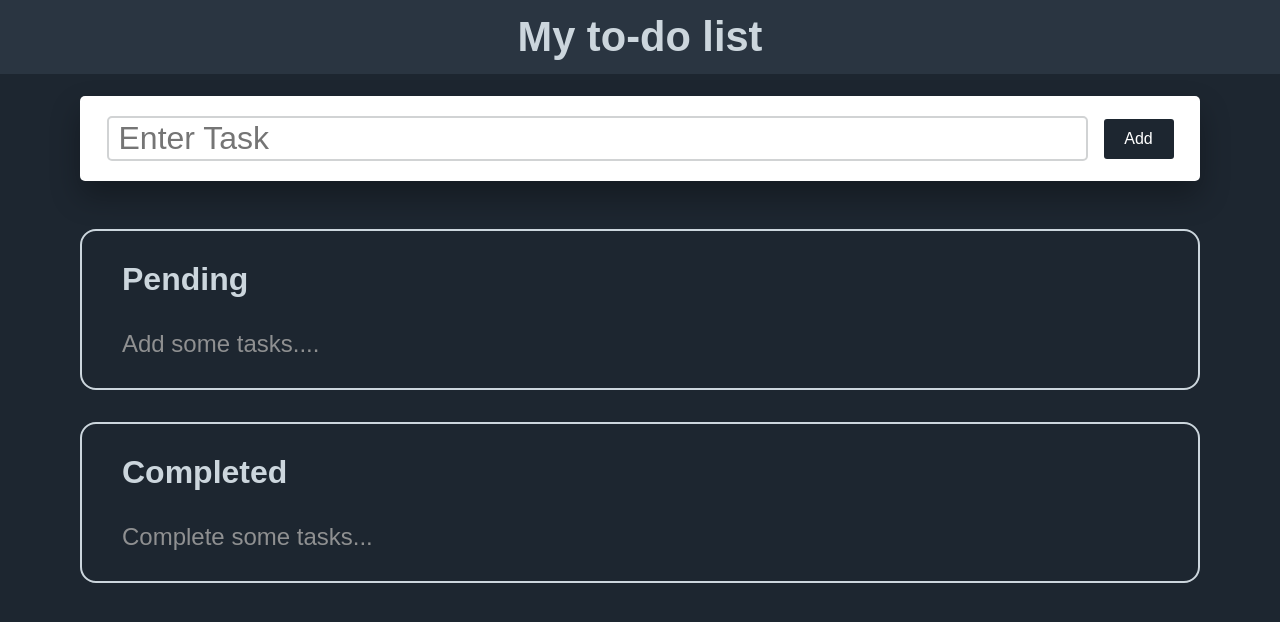
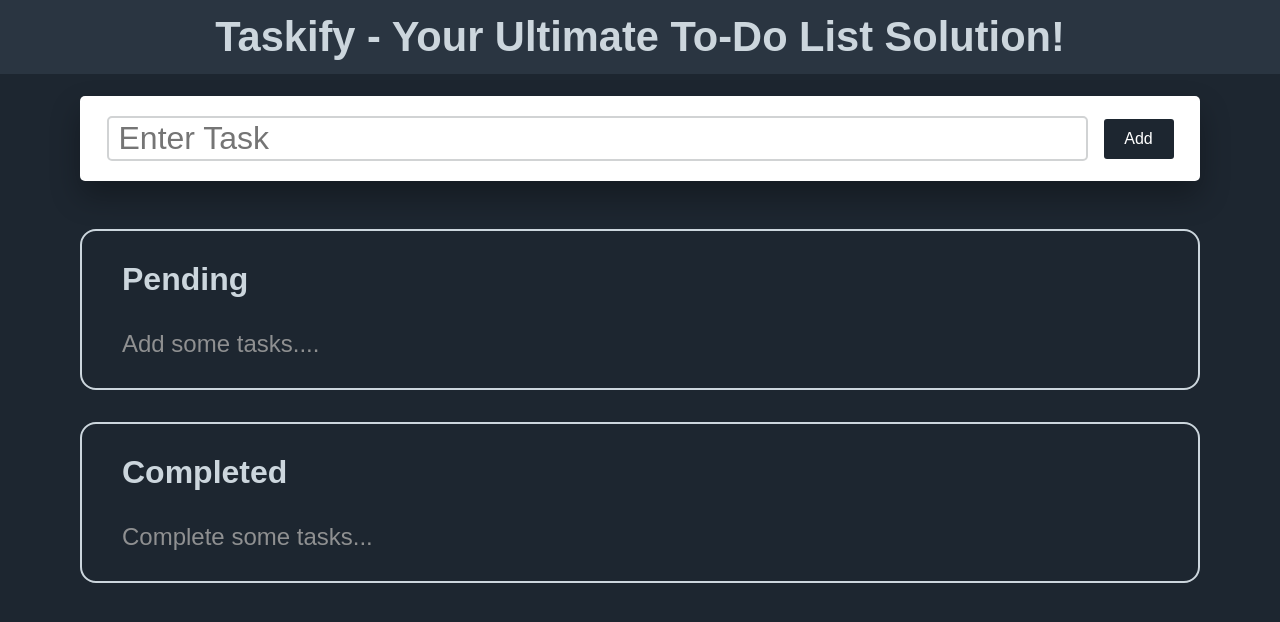
Before and after one commit to gohilmitulb/OIBGRIP-TASK3, a plain HTML site: page index.html in a window 1280 px wide. Drawn offline with Linux system fonts and the light colour scheme.

Commit message:
Update index.html

```diff
--- a/index.html
+++ b/index.html
@@ -9,7 +9,7 @@
 </head>
 <body>
     <header class="title">
-        <h1>My to-do list</h1>
+        <h1>Taskify - Your Ultimate To-Do List Solution!</h1>
     </header>
     <div class="container">
         <div id="newtask">
```
